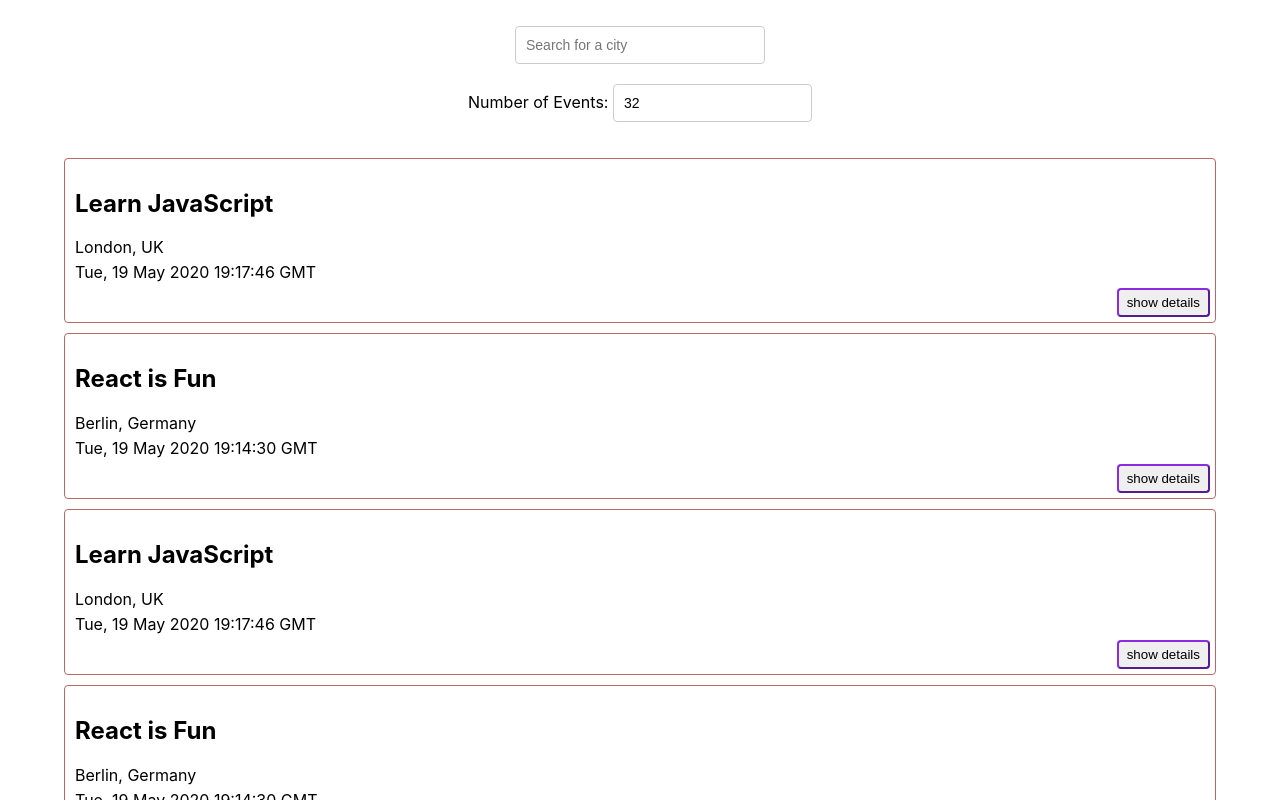
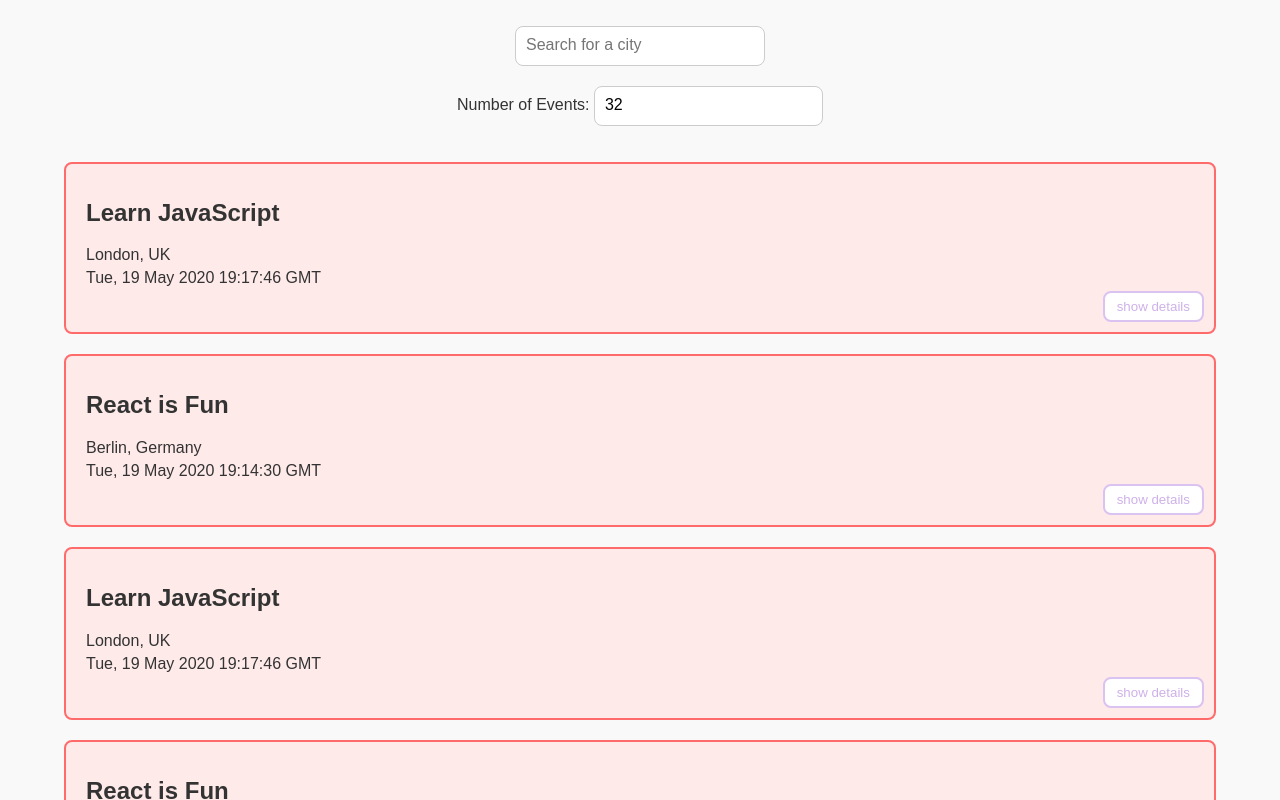
Before and after one commit to alicemorey/meetup, a React (Create React App) app: page / in a window 1280 px wide. Shown: the top 800 px of the page. Built offline with nearby package versions, Linux system fonts and the light colour scheme; what atatus-spa would draw is missing.

Commit message:
update app.css

```diff
--- a/src/App.css
+++ b/src/App.css
@@ -1,4 +1,10 @@
 @import url(https://fonts.googleapis.com/css?family=Roboto:500);
+body {
+  font-family: 'Poppins', sans-serif;
+  background-color: #f9f9f9;
+  color: #333;
+}
+
 .App {
   text-align: center;
   padding: 2% 5%;
@@ -19,15 +25,22 @@ p {
 
 input[type="text"],
 input[type="number"] {
-  padding: 8px 6px 8px 10px;
-  border-radius: 4px;
+  padding: 10px 10px 12px 10px;
+  border-radius: 8px;
   outline: none;
   border: 1px solid #ccc;
-  font-size: 14px;
-  line-height: 20px;
+  font-size: 16px;
+  line-height: 24px;
   align-self: center;
-  height: 38px;
+  height: 40px;
   margin-bottom: 20px;
+  transition: border-color 0.3s, box-shadow 0.3s;
+}
+
+input[type="text"]:focus,
+input[type="number"]:focus {
+  border-color: #ff6b6b;
+  box-shadow: 0 0 8px rgba(255, 107, 107, 0.5);
 }
 
 .city {
@@ -43,26 +56,30 @@ input[type="number"] {
 }
 
 .suggestions {
-  width: 250px;
+  width: 300px;
   position: absolute;
   top: 45px;
   z-index: 2;
   align-self: center;
   margin: 0;
-  font-size: 14px;
-  box-shadow: 10px 10px 16px -12px rgba(0, 0, 0, 0.75);
+  font-size: 16px;
+  box-shadow: 0 4px 8px rgba(0, 0, 0, 0.1);
+  background-color: #ffffff;
+  border-radius: 8px;
+  overflow: hidden;
 }
 
 .suggestions > li {
   text-align: left;
-  padding: 8px 6px 8px 10px;
-  background-color: #eee;
-  cursor: default;
+  padding: 10px 12px;
+  background-color: #ffffff;
+  cursor: pointer;
+  transition: background-color 0.3s;
 }
 
 .suggestions > li:last-child {
-  border-bottom-left-radius: 4px;
-  border-bottom-right-radius: 4px;
+  border-bottom-left-radius: 8px;
+  border-bottom-right-radius: 8px;
 }
 
 .suggestions > li:hover {
@@ -70,24 +87,33 @@ input[type="number"] {
 }
 
 .event {
-  padding: 10px 10px 35px;
-  margin-bottom: 10px;
+  padding: 15px 20px 40px;
+  margin-bottom: 20px;
   text-align: left;
-  border: 1px solid #bc6666;
-  border-radius: 4px;
+  border: 2px solid #ff6b6b;
+  border-radius: 8px;
+  background-color: #ffeaea;
   position: relative;
+  transition: box-shadow 0.3s;
 }
 
+.event:hover {
+  box-shadow: 0 4px 12px rgba(0, 0, 0, 0.2);
+}
 .details-btn {
   position: absolute;
-  right: 5px;
-  bottom: 5px;
-  padding: 5px 8px;
-  border-radius: 4px;
+  right: 10px;
+  bottom: 10px;
+  padding: 6px 12px;
+  border-radius: 8px;
   outline: none;
   cursor: pointer;
-  border-color: blueviolet;
+  border: 2px solid rgb(218, 194, 241);
+  background-color: #ffffff;
+  color: rgb(206, 177, 233);
+  transition: background-color 0.3s, color 0.3s;
 }
 .details {
-  color: blue;
+  background-color: blueviolet;
+  color: #ffffff;
 }
```
